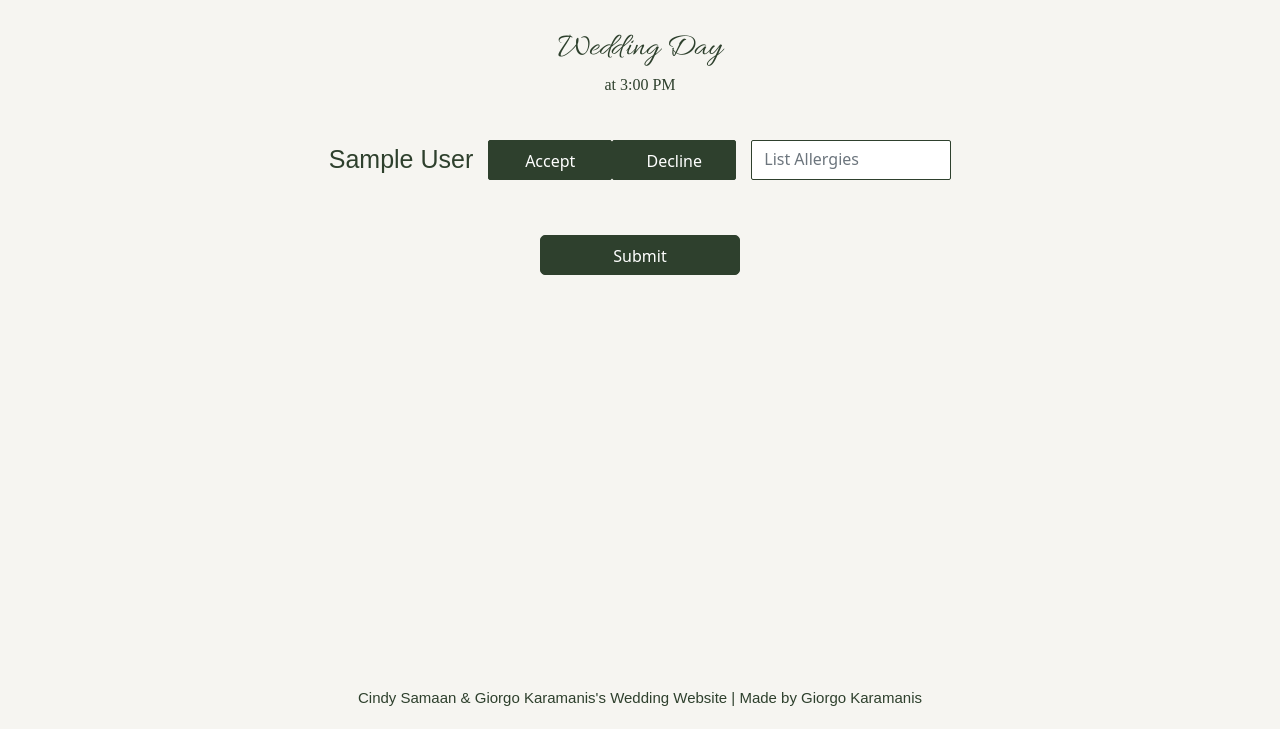
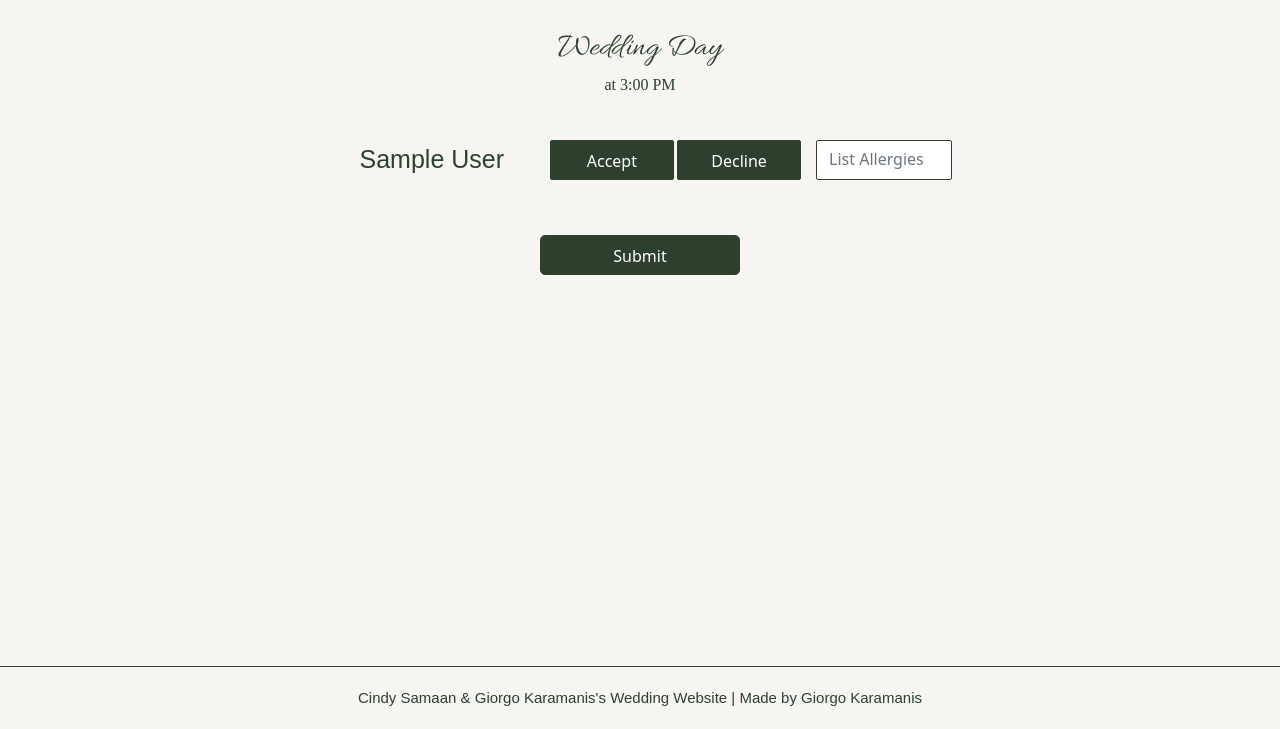
Before and after one commit to gkaramanis1/wedding, a Flask app: template wedding/templates/rsvp.html in a window 1280 px wide. Shown: the part 71-800 px from the top of the page. Run offline with Flask 3, Linux system fonts and the light colour scheme; tables that the repository leaves empty hold one stand-in row (values such as "Sample post"); the template is opened without the code that fills it: values that come from a table or form of the project are taken from there, most other values are stand-ins (such as "Sample title", 1, 10 or a date in 2020); some libraries are stand-ins or nearby versions.

Commit message:
fixed functionality

```diff
--- a/wedding/static/main.css
+++ b/wedding/static/main.css
@@ -56,6 +56,7 @@
     margin-top: auto;
     background-color: #F6F5F1;
     margin-bottom: 0;
+    border-top: 1px solid #2E402D;
 }
 
 .footer-text {
--- a/wedding/templates/find_invitation.html
+++ b/wedding/templates/find_invitation.html
@@ -42,6 +42,12 @@
     <div id="alert-container" class="alert alert-danger alert-dismissible fade show d-none" role="alert" style="width: 250px; margin: 0 auto;">
       You must enter your name!
     </div>
+
+      {% if no_invitation_found %}
+      <div id="none-found" class="alert alert-danger alert-dismissible fade show d-block" role="alert" style="width: 250px; margin: 0 auto;">
+        No invitation found! Please contact us!
+      </div>
+      {% endif %}
 
     <script>
       function validateForm() {
--- a/wedding/templates/layout.html
+++ b/wedding/templates/layout.html
@@ -11,6 +11,8 @@
       integrity="sha384-EVSTQN3/azprG1Anm3QDgpJLIm9Nao0Yz1ztcQTwFspd3yD65VohhpuuCOmLASjC"
       crossorigin="anonymous"
     />
+
+    <script src="https://ajax.googleapis.com/ajax/libs/jquery/3.5.1/jquery.min.js"></script>
 
     <link
       rel="stylesheet"
@@ -52,14 +54,14 @@
           <div class="collapse navbar-collapse" id="navbarToggle">
             <div class="navbar-nav mr-auto"></div>
             <!-- Navbar Right Side -->
-            <div class="navbar-nav ms-auto">
+            <ul class="navbar-nav ms-auto">
               <a class="nav-item nav-link" href="/">Home</a>
               <a class="nav-item nav-link" href="/schedule">Schedule</a>
               <a class="nav-item nav-link" href="/questions">Q + A</a>
               <a class="nav-item nav-link" href="/travel">Travel</a>
               <a class="nav-item nav-link" href="/registry">Registry</a>
               <a class="nav-item nav-link" href="/find-invitation">RSVP</a>
-            </div>
+            </ul>
           </div>
         </div>
       </nav>
@@ -86,6 +88,7 @@
             return this.href == url;
           })
           .addClass("active");
+          console.log('yo')
 
         window.addEventListener("scroll", function () {
           if (window.scrollY > 0) {
--- a/wedding/templates/rsvp.html
+++ b/wedding/templates/rsvp.html
@@ -7,18 +7,19 @@
 <form action="/submit-rsvp" method="POST" class="form-group text-center mx-auto">
     {% for guest in guests %}
         <div class="input-group" style="color: #2E402D; margin-bottom: 30px;">
-                <div style="font-size: 25px; font-family: 'Corbel', sans-serif; font-weight: 300; margin-right: 15px;">
+                <div class="col-4" style="font-size: 25px; font-family: 'Corbel', sans-serif; font-weight: 300; margin-right: 15px;">
                 {{ guest.first_name }} {{ guest.last_name }}
                 </div>
-                <button type="button" onclick="toggleRSVP(this)" class="btn btn-primary btn-lg mx-auto d-block" style="border-color: #2E402D; height: 40px;
-                width: 124px;
-                font-size: 16px;
-		border-radius: 2px;" id="{{ guest.id }}_accepted">Accept</button>
+                    <button type="button" onclick="toggleRSVP(this)" class="btn btn-primary btn-lg d-block col-4" style="border-color: #2E402D; height: 40px;
+                                    width: 124px;
+                                    font-size: 16px;
+                            border-radius: 2px;" id="{{ guest.id }}_accepted">Accept</button>
+                            &nbsp;
+                    <button type="button" onclick="toggleRSVP(this)" class="btn btn-primary btn-lg d-block col-4" style="border-color: #2E402D; height: 40px;
+                    width: 124px;
+                    font-size: 16px;
+                    border-radius: 2px;" id="{{ guest.id }}_declined">Decline</button>
 
-                <button type="button" onclick="toggleRSVP(this)" class="btn btn-primary btn-lg mx-auto d-block" style="border-color: #2E402D; height: 40px;
-                width: 124px;
-                font-size: 16px;
-		border-radius: 2px; margin-left: 15px;" id="{{ guest.id }}_declined">Decline</button>
 
                 <style>
                 .btn:hover, .btn:focus {
@@ -28,7 +29,7 @@
                 }
                 </style>
 
-		<textarea id="{{ guest.id }}_allergies" name="{{ guest.id }}_allergies" class="form-control" style=" height: 40px;
+		<textarea id="{{ guest.id }}_allergies" name="{{ guest.id }}_allergies" class="form-control col-4" style=" height: 40px;
                 max-width: 200px;
                 font-size: 16px; resize: none; border-radius: 2px; border-color: #2E402D; margin-left: 15px;" placeholder="List Allergies"></textarea>
                 <input type="hidden" id="{{ guest.id }}_response" name="{{ guest.id }}_response">
--- a/wedding/templates/schedule.html
+++ b/wedding/templates/schedule.html
@@ -29,11 +29,11 @@
         animation-delay: 0.2s;">Wedding Day</h1>
 
         <h2 class="slide-up" style="margin: 8px 0px;
-        font-family: Quicksand;
+        font-family: 'Corbel', sans-serif;
+        font-weight: 300;
         letter-spacing: 2px;
         color: #2E402D;
         font-size: 24px;
-        font-weight: normal;
         text-transform: uppercase;
         margin-bottom: 30px;
         animation-delay: 0.5s;">2:00 PM</h2>
```
Also changed, not shown: wedding/rsvp/routes.py (+5 -3 lines).
